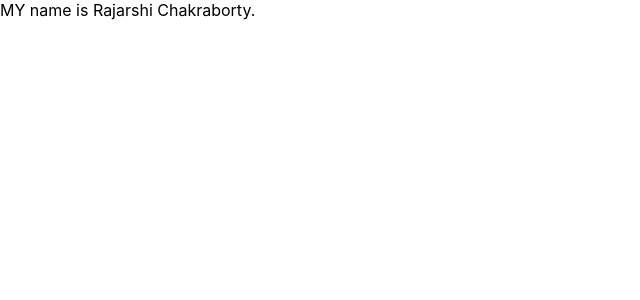
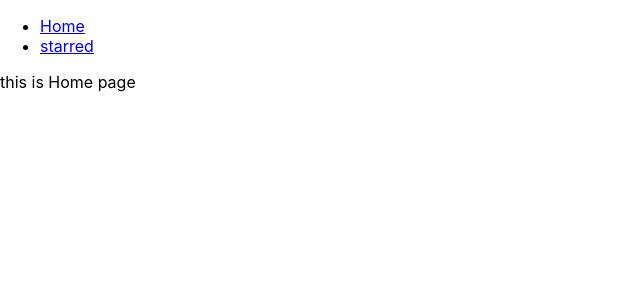
Before and after one commit to codingraj3427/Box-office-app, a React (Create React App) app: page / in a window 1280 px wide. Shown: the top 300 px of the page, without its empty margins (0-640 px from the left). Built offline with nearby package versions, Linux system fonts and the light colour scheme.

Commit message:
Navbar and page folder created

```diff
--- a/src/App.js
+++ b/src/App.js
@@ -1,21 +1,40 @@
 import React from 'react';
-import {Switch,Route} from 'react-router-dom'
+import {Switch,Route} from 'react-router-dom';
+import Nav from './components/Nav';
+import Home from './pages/Home';
+import Starred from './pages/Starred';
+
 
 
 function App() {
-  return <Switch>
+
+
+  return(
+  <div>
+
+    <Nav />
+
+
+
+  <Switch>
     <Route exact path="/">
-     MY name is Rajarshi Chakraborty.
+        <Home />
    </Route>
 
    <Route exact path="/starred">
-      This is starred
+      <Starred />
    </Route>
 
    <Route>
-     This is 404 page
+     <div>
+       Page not Found
+     </div>
    </Route>
-  </Switch>;
+  </Switch>
+
+  </div>
+
+  );
 }
 
 export default App;
--- /dev/null
+++ b/src/components/Nav.js
@@ -0,0 +1,26 @@
+import React from 'react'
+import {Link} from 'react-router-dom'
+
+
+const Links=[
+   {to:'/',text:'Home'},
+   {to:'/starred',text:'starred'}
+]
+
+
+
+const nav = () => {
+  return (
+    <div>
+      <ul>
+        {
+          Links.map(item => <li key={item.to}><Link to={item.to}>{item.text}</Link></li>)
+        }
+
+
+      </ul>
+    </div>
+  )
+}
+
+export default nav
--- /dev/null
+++ b/src/pages/Home.js
@@ -0,0 +1,11 @@
+import React from 'react'
+
+function Home() {
+  return (
+    <div>
+      this is Home page
+    </div>
+  )
+}
+
+export default Home
--- /dev/null
+++ b/src/pages/Starred.js
@@ -0,0 +1,11 @@
+import React from 'react'
+
+const Starred = () => {
+  return (
+    <div>
+      This isstarred page
+    </div>
+  )
+}
+
+export default Starred
```
